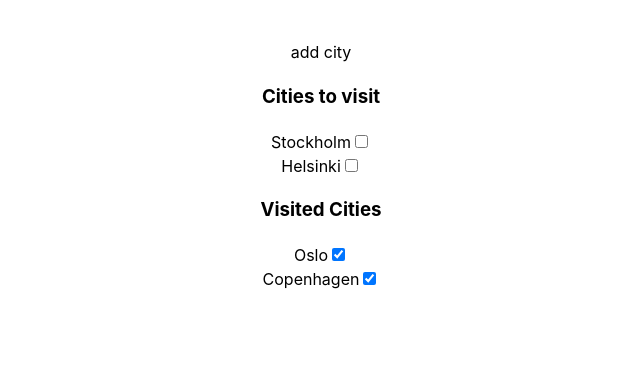
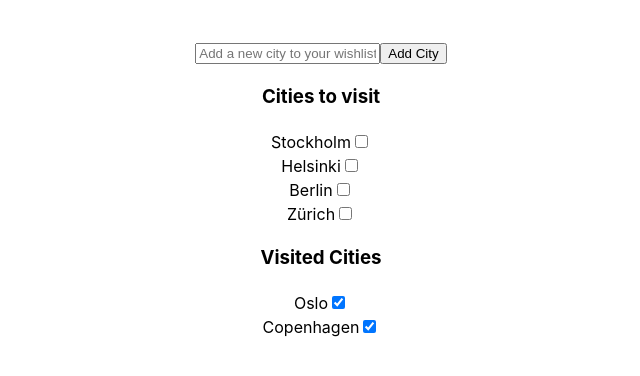
Before and after one commit to r0binsahin/travel-wishlist, a React (Vite) app: page / in a window 1280 px wide. Shown: the top 376 px of the page, without its empty margins (319-959 px from the left). Built offline with nearby package versions, Linux system fonts and the light colour scheme; data requests are answered from the project's data file.

Commit message:
adding works

```diff
--- a/db.json
+++ b/db.json
@@ -19,6 +19,16 @@
       "id": "4",
       "name": "Copenhagen",
       "isVisited": true
+    },
+    {
+      "id": "57e5",
+      "name": "Berlin",
+      "isVisited": false
+    },
+    {
+      "id": "661c",
+      "name": "Zürich",
+      "isVisited": false
     }
   ]
 }
--- a/src/App.tsx
+++ b/src/App.tsx
@@ -37,15 +37,25 @@ function App() {
       if (city.id === id) {
         const updatedCity = { ...city, isVisited: !city.isVisited };
         updateCityOnDatabase(updatedCity);
+        setCities([...cities, updatedCity]);
         console.log('updated:', updatedCity);
         return updatedCity;
       }
     });
   };
 
+  const addCity = async (name: string) => {
+    try {
+      const newCity = { name, isVisited: false };
+      const res = await axios.post('http://localhost:3000/cities', newCity);
+      setCities([...cities, res.data]);
+    } catch (error) {
+      console.log(error);
+    }
+  };
   return (
     <>
-      <AddCity />
+      <AddCity addCity={addCity} />
       <DisplayCities cities={cities} handleChange={handleChange} />
     </>
   );
--- a/src/components/addCity/AddCity.tsx
+++ b/src/components/addCity/AddCity.tsx
@@ -1,5 +1,31 @@
+import { useState } from 'react';
 import './addCity.css';
 
-export const AddCity = () => {
-  return <> add city</>;
+interface AddCityPorps {
+  addCity: (cityName: string) => void;
+}
+export const AddCity = ({ addCity }: AddCityPorps) => {
+  const [cityName, setCityName] = useState('');
+
+  const handleSubmit = (e: React.FormEvent) => {
+    e.preventDefault();
+    if (!cityName.trim()) {
+      alert('Please enter a city name.');
+      return;
+    }
+    addCity(cityName);
+    setCityName('');
+  };
+
+  return (
+    <form onSubmit={handleSubmit} className='add-city-form'>
+      <input
+        type='text'
+        placeholder='Add a new city to your wishlist'
+        value={cityName}
+        onChange={(e) => setCityName(e.target.value)}
+      />
+      <button type='submit'>Add City</button>
+    </form>
+  );
 };
```
